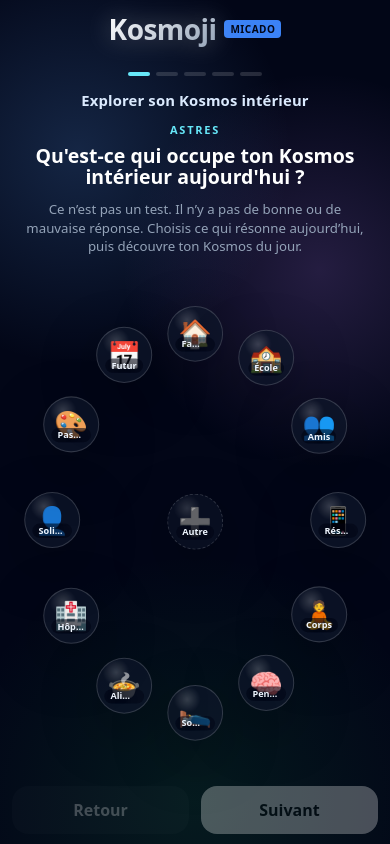
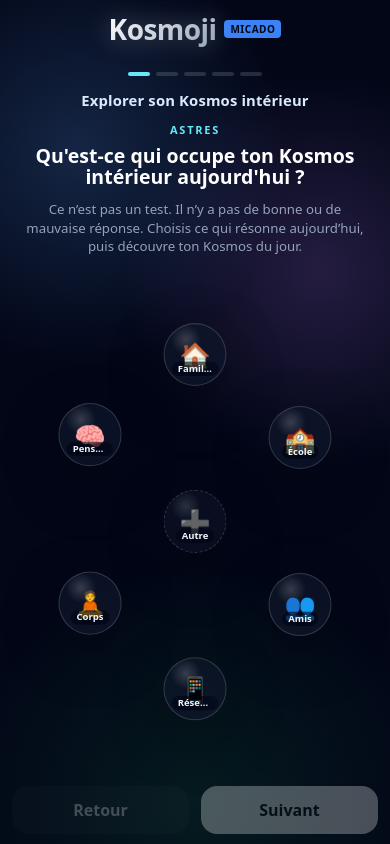
Before and after one commit to pierkiroule/echomood-micado, a React (Vite) app: page / in a window 390 px wide. Built offline with nearby package versions, Linux system fonts and the light colour scheme.

Commit message:
Simplify emoji layout responsiveness

```diff
--- a/src/App.jsx
+++ b/src/App.jsx
@@ -2,6 +2,9 @@ import { useState } from 'react'
 import './index.css'
 import { STEPS } from './data/steps'
 import { RESONANCES } from './data/resonances'
+
+const MAX_VISIBLE_ITEMS = 6
+const MAX_VISIBLE_STAR_ITEMS = 5
 
 const EMPTY_CUSTOM_ITEMS = {
   world: null,
@@ -148,8 +151,17 @@ export default function App() {
 }
 
 function FloatingBubbles({ step, items, answers, onTap, onCustomTap }) {
+  const layout = getBubbleLayout(items.length)
+
   return (
-    <div className="bubble-stage">
+    <div
+      className="bubble-stage"
+      style={{
+        '--bubble-size': layout.size,
+        '--bubble-emoji-size': layout.emojiSize,
+        '--bubble-label-size': layout.labelSize,
+      }}
+    >
       {items.map(([id, emoji, label, type], index) => {
         const level = step.single ? (answers.star === id ? 3 : 0) : answers[id] || 0
         const pos = getBubblePosition(index, items.length)
@@ -184,6 +196,18 @@ function FloatingBubbles({ step, items, answers, onTap, onCustomTap }) {
 }
 
 
+function getBubbleLayout(total) {
+  if (total <= 6) {
+    return { size: 'clamp(72px, 18vw, 112px)', emojiSize: 'clamp(28px, 7.4vw, 42px)', labelSize: 'clamp(10px, 2.8vw, 12px)' }
+  }
+
+  if (total <= 8) {
+    return { size: 'clamp(62px, 15.5vw, 96px)', emojiSize: 'clamp(24px, 6.4vw, 36px)', labelSize: 'clamp(9px, 2.4vw, 11px)' }
+  }
+
+  return { size: 'clamp(52px, 13vw, 82px)', emojiSize: 'clamp(21px, 5.6vw, 31px)', labelSize: 'clamp(8px, 2.1vw, 10px)' }
+}
+
 function getBubblePosition(index, total) {
   if (total <= 1) return { left: '50%', top: '50%', delay: '0s' }
 
@@ -194,8 +218,8 @@ function getBubblePosition(index, total) {
 
   const ringCount = Math.max(1, total - 1)
   const angle = (-90 + (360 / ringCount) * index) * Math.PI / 180
-  const radiusX = ringCount > 8 ? 39 : 34
-  const radiusY = ringCount > 8 ? 36 : 33
+  const radiusX = ringCount > 7 ? 38 : 33
+  const radiusY = ringCount > 7 ? 35 : 32
   return {
     left: `${50 + Math.cos(angle) * radiusX}%`,
     top: `${50 + Math.sin(angle) * radiusY}%`,
@@ -490,11 +514,21 @@ function DashboardPlaceholder({ onBack }) {
 }
 
 function Constellation({ nodes, links }) {
+  const layout = getConstellationLayout(nodes.length)
   const positioned = positionNodes(nodes)
   const posMap = Object.fromEntries(positioned.map(n => [n.id, n]))
 
   return (
-    <div className="constellation">
+    <div
+      className="constellation"
+      style={{
+        '--network-node-size': layout.nodeSize,
+        '--network-star-size': layout.starSize,
+        '--network-font-size': layout.fontSize,
+        '--network-label-size': layout.labelSize,
+        '--network-label-offset': layout.labelOffset,
+      }}
+    >
       <div className="orbit orbit-1" />
       <div className="orbit orbit-2" />
 
@@ -557,6 +591,18 @@ function Line({ from, to }) {
   )
 }
 
+function getConstellationLayout(total) {
+  if (total <= 7) {
+    return { nodeSize: '66px', starSize: '88px', fontSize: '29px', labelSize: '10px', labelOffset: '22px' }
+  }
+
+  if (total <= 11) {
+    return { nodeSize: '56px', starSize: '76px', fontSize: '25px', labelSize: '9px', labelOffset: '18px' }
+  }
+
+  return { nodeSize: '46px', starSize: '66px', fontSize: '21px', labelSize: '8px', labelOffset: '15px' }
+}
+
 function positionNodes(nodes) {
   const result = []
 
@@ -571,28 +617,21 @@ function positionNodes(nodes) {
   }
 
   const others = nodes.filter(n => n.group !== 'star')
+  const total = others.length
 
-  const slots = [
-    [50, 15],
-    [78, 25],
-    [82, 50],
-    [74, 74],
-    [50, 84],
-    [26, 74],
-    [18, 50],
-    [22, 25],
-    [36, 32],
-    [64, 32],
-    [64, 68],
-    [36, 68]
-  ]
+  others.forEach((n, i) => {
+    const innerRing = total > 10 && i >= 8
+    const itemsInRing = innerRing ? total - 8 : Math.min(total, 8)
+    const indexInRing = innerRing ? i - 8 : i
+    const radiusX = innerRing ? 25 : total > 8 ? 38 : 34
+    const radiusY = innerRing ? 24 : total > 8 ? 36 : 33
+    const angle = (-90 + (360 / itemsInRing) * indexInRing) * Math.PI / 180
 
-  others.slice(0, 12).forEach((n, i) => {
     result.push({
       ...n,
       uid: `${n.id}-${i}`,
-      x: slots[i][0],
-      y: slots[i][1]
+      x: 50 + Math.cos(angle) * radiusX,
+      y: 50 + Math.sin(angle) * radiusY
     })
   })
 
@@ -705,13 +744,15 @@ function getStepItems(step, customItems = EMPTY_CUSTOM_ITEMS) {
 
   const customItem = customItems?.[step.id]
   const addCustomItem = [`add-${step.id}`, '➕', 'Autre', 'add-custom']
+  const maxItems = step.single ? MAX_VISIBLE_STAR_ITEMS : MAX_VISIBLE_ITEMS
+  const suggestedItems = step.items.slice(0, maxItems)
 
   if (!customItem) {
-    return [...step.items, addCustomItem]
+    return [...suggestedItems, addCustomItem]
   }
 
   return [
-    ...step.items,
+    ...suggestedItems,
     [customItem.id, customItem.emoji, customItem.label, 'custom'],
   ]
 }
--- a/src/index.css
+++ b/src/index.css
@@ -1001,3 +1001,39 @@ h2 {
     scroll-behavior: auto !important;
   }
 }
+
+/* Responsive emojis: sizes are driven by React according to visible count. */
+.bubble {
+  width: var(--bubble-size, clamp(58px, 15vw, 96px));
+  height: var(--bubble-size, clamp(58px, 15vw, 96px));
+}
+
+.bubble-emoji {
+  font-size: var(--bubble-emoji-size, clamp(24px, 6.8vw, 36px));
+}
+
+.bubble-label {
+  font-size: var(--bubble-label-size, clamp(8px, 2.3vw, 11px));
+}
+
+.c-node {
+  width: var(--network-node-size, 66px);
+  height: var(--network-node-size, 66px);
+  font-size: var(--network-font-size, 29px);
+}
+
+.c-node.central {
+  width: var(--network-star-size, 88px);
+  height: var(--network-star-size, 88px);
+  font-size: calc(var(--network-font-size, 29px) * 1.35);
+}
+
+.c-node small {
+  max-width: calc(var(--network-node-size, 66px) * 1.45);
+  transform: translateY(var(--network-label-offset, 22px));
+  font-size: var(--network-label-size, 10px);
+}
+
+.c-node.central small {
+  transform: translateY(calc(var(--network-label-offset, 22px) + 3px));
+}
```
